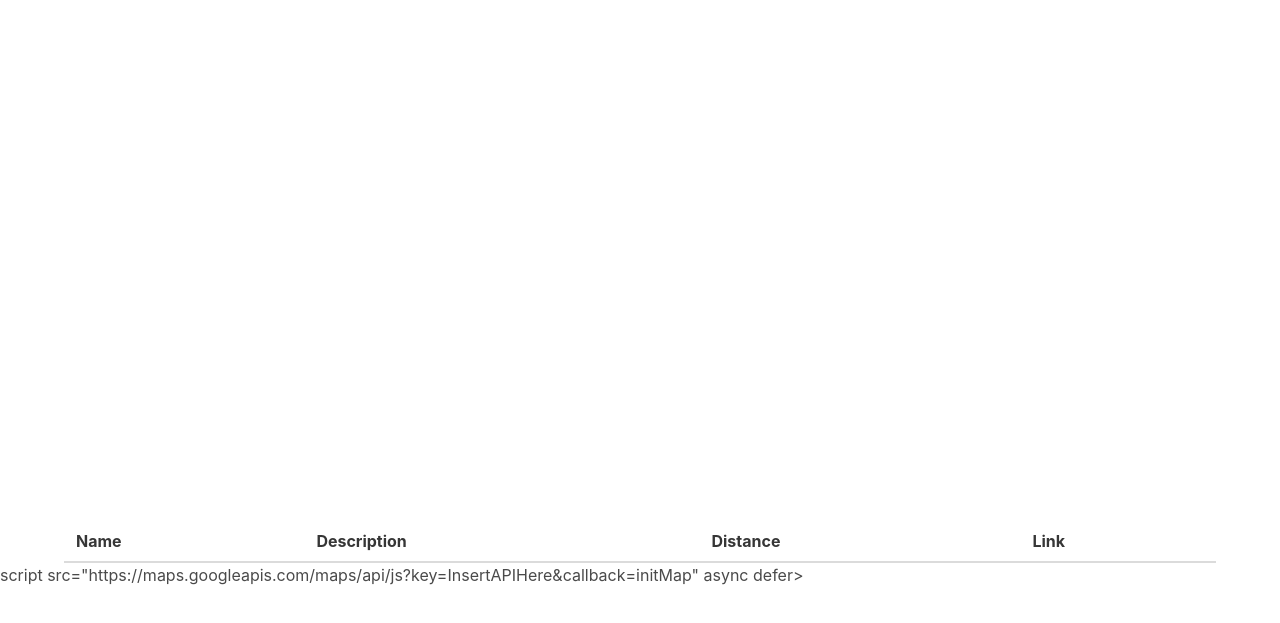
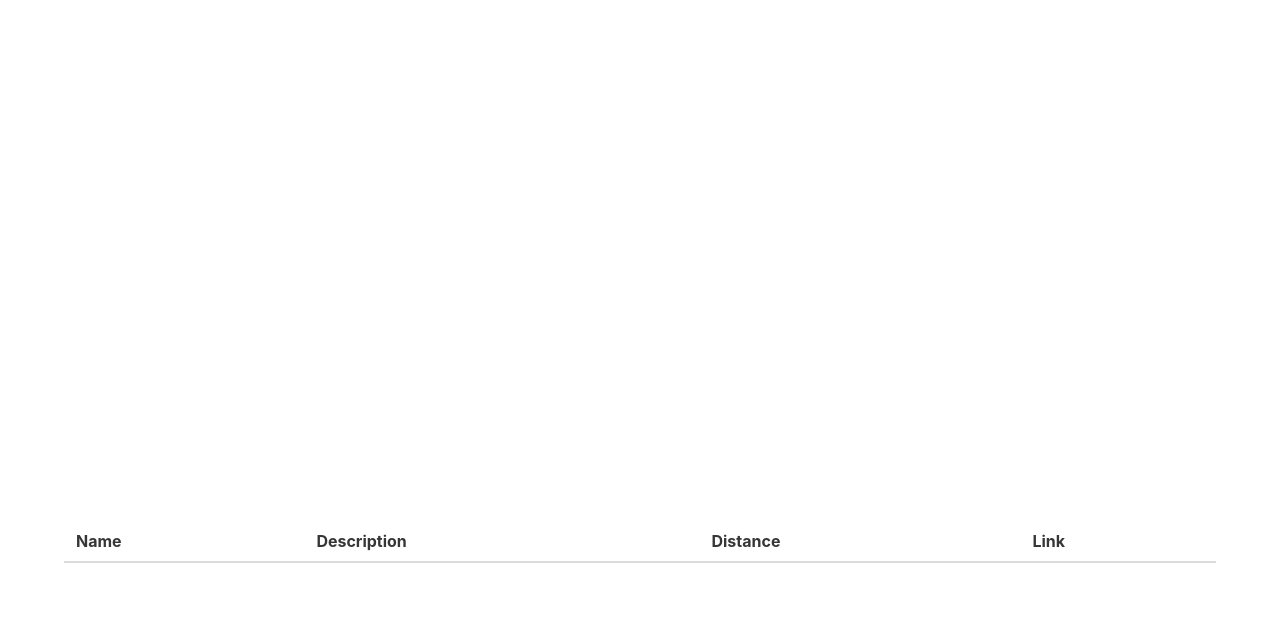
Before and after one commit to jonvelazquez/San-Diego-Top-Spots, a website: page public/index.html in a window 1280 px wide. Shown: the part 109-732 px from the top of the page. Drawn offline with nearby package versions, Linux system fonts and the light colour scheme.

Commit message:
Remove Google Maps script from index.html
Removed Google Maps script tag from index.html.

```diff
--- a/public/index.html
+++ b/public/index.html
@@ -89,7 +89,6 @@
         script.defer = true;
         document.head.appendChild(script);
     </script>
-    script src="https://maps.googleapis.com/maps/api/js?key=InsertAPIHere&callback=initMap" async defer></script>
 
 </body>
 
```
